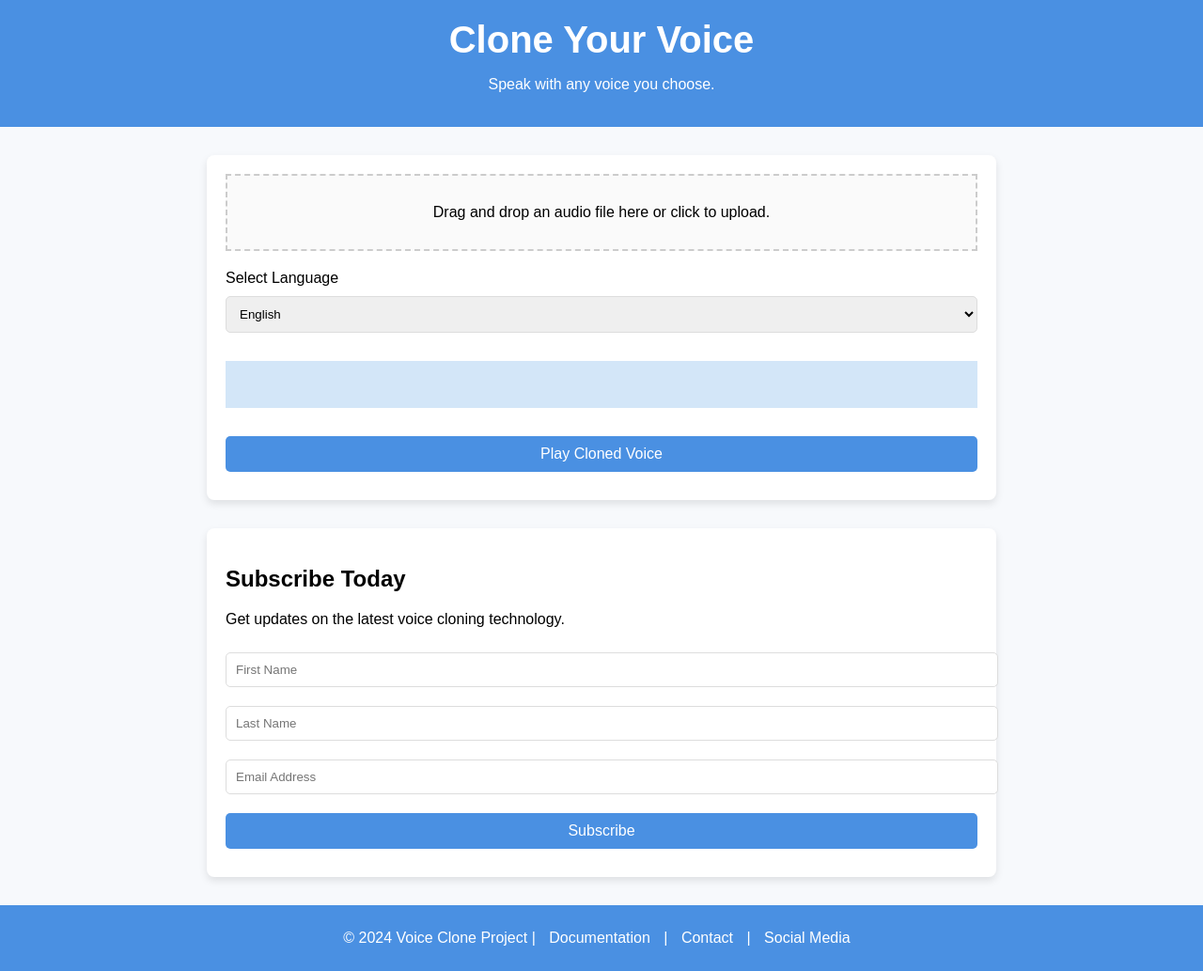
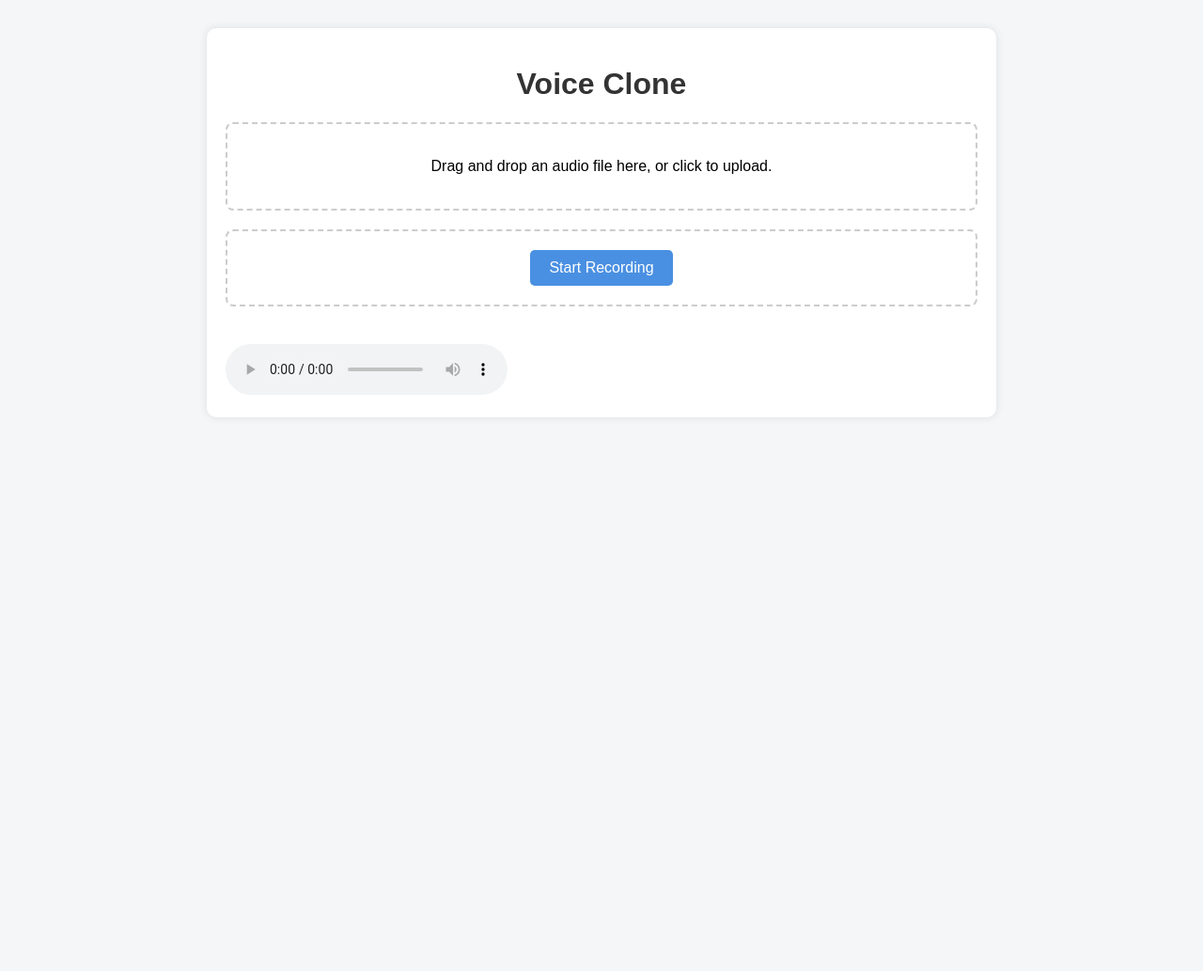
Before and after one commit to steamroller00/steamroller00, a plain HTML site: page index.html in a window 1280 px wide. Shown: the whole page at 94% size. After the commit the page ends 800 px from the top, so only its background shows below. Drawn offline with Linux system fonts and the light colour scheme.

Commit message:
Update index.html

```diff
--- a/index.html
+++ b/index.html
@@ -3,135 +3,122 @@
 <head>
     <meta charset="UTF-8">
     <meta name="viewport" content="width=device-width, initial-scale=1, shrink-to-fit=no">
-    <title>Voice Clone - Clone Your Voice</title>
+    <title>Voice Clone - Upload or Record Audio</title>
     <style>
         body {
             font-family: Arial, sans-serif;
+            background-color: #f4f6f8;
             margin: 0;
             padding: 0;
-            background-color: #f7f9fc;
         }
-
-        header {
-            background-color: #4a90e2;
-            padding: 20px;
-            text-align: center;
-            color: #fff;
-        }
-
-        header h1 {
-            margin: 0;
-            font-size: 2.5rem;
-        }
-
         .container {
             max-width: 800px;
             margin: 30px auto;
             padding: 20px;
             background-color: #fff;
-            box-shadow: 0 4px 8px rgba(0, 0, 0, 0.1);
+            border-radius: 10px;
+            box-shadow: 0 0 10px rgba(0,0,0,0.1);
+        }
+        h1 {
+            text-align: center;
+            color: #333;
+        }
+        .upload-area, .record-area {
+            padding: 20px;
+            border: 2px dashed #ccc;
             border-radius: 8px;
+            text-align: center;
+            margin-bottom: 20px;
         }
-
-        .upload-area {
-            border: 2px dashed #ccc;
-            padding: 30px;
-            text-align: center;
-            cursor: pointer;
-            margin-bottom: 20px;
-            background-color: #fafafa;
-        }
-
-        .upload-area:hover {
+        .upload-area:hover, .record-area:hover {
             background-color: #f0f0f0;
         }
-
-        select, input[type="text"], button {
+        button {
+            padding: 10px 20px;
+            background-color: #4a90e2;
+            color: #fff;
+            border: none;
+            border-radius: 5px;
+            cursor: pointer;
+            font-size: 16px;
+        }
+        button:hover {
+            background-color: #3f7dc3;
+        }
+        .hidden {
+            display: none;
+        }
+        .audio-player {
+            margin-top: 20px;
+        }
+        select, input[type="file"] {
             width: 100%;
             padding: 10px;
             margin: 10px 0;
             border-radius: 5px;
             border: 1px solid #ddd;
         }
-
-        button {
-            background-color: #4a90e2;
-            color: #fff;
-            border: none;
-            font-size: 1rem;
-            cursor: pointer;
-        }
-
-        button:hover {
-            background-color: #3f7dc3;
-        }
-
-        .waveform {
-            width: 100%;
-            height: 50px;
-            background-color: #d3e6f8;
-            margin: 20px 0;
-        }
-
-        footer {
-            text-align: center;
-            padding: 10px;
-            background-color: #4a90e2;
-            color: #fff;
-            margin-top: 20px;
-        }
-
-        .footer-links {
-            color: #fff;
-            text-decoration: none;
-            padding: 0 10px;
-        }
     </style>
 </head>
 <body>
 
-<header>
-    <h1>Clone Your Voice</h1>
-    <p>Speak with any voice you choose.</p>
-</header>
+<div class="container">
+    <h1>Voice Clone</h1>
 
-<div class="container">
+    <!-- File Upload Section -->
     <div class="upload-area" onclick="document.getElementById('fileInput').click();">
-        Drag and drop an audio file here or click to upload.
-    </div>
-    <input type="file" id="fileInput" accept="audio/*" style="display: none;">
-
-    <label for="languageSelect">Select Language</label>
-    <select id="languageSelect">
-        <option value="en">English</option>
-        <option value="zh-cn">中文</option>
-        <option value="es">Español</option>
-    </select>
-
-    <div class="waveform">
-        <!-- Here would be the waveform animation -->
+        <p>Drag and drop an audio file here, or click to upload.</p>
+        <input type="file" id="fileInput" accept="audio/*" class="hidden" onchange="loadFile(event)">
     </div>
 
-    <button onclick="playAudio()">Play Cloned Voice</button>
+    <!-- Recording Section -->
+    <div class="record-area">
+        <button id="startRecord">Start Recording</button>
+        <button id="stopRecord" class="hidden">Stop Recording</button>
+    </div>
+
+    <!-- Audio Player -->
+    <audio id="audioPlayer" class="audio-player" controls></audio>
 </div>
 
-<section class="container">
-    <h2>Subscribe Today</h2>
-    <p>Get updates on the latest voice cloning technology.</p>
-    <input type="text" placeholder="First Name">
-    <input type="text" placeholder="Last Name">
-    <input type="text" placeholder="Email Address">
-    <button type="submit">Subscribe</button>
-</section>
+<script>
+    let mediaRecorder;
+    let audioChunks = [];
+    const startRecordButton = document.getElementById('startRecord');
+    const stopRecordButton = document.getElementById('stopRecord');
+    const audioPlayer = document.getElementById('audioPlayer');
 
-<footer>
-    <p>&copy; 2024 Voice Clone Project | <a href="#" class="footer-links">Documentation</a> | <a href="#" class="footer-links">Contact</a> | <a href="#" class="footer-links">Social Media</a></p>
-</footer>
+    // File Upload Handler
+    function loadFile(event) {
+        const file = event.target.files[0];
+        const url = URL.createObjectURL(file);
+        audioPlayer.src = url;
+    }
 
-<script>
-    function playAudio() {
-        alert('This would play the cloned audio');
-    }
+    // Start Recording
+    startRecordButton.addEventListener('click', () => {
+        navigator.mediaDevices.getUserMedia({ audio: true }).then(stream => {
+            mediaRecorder = new MediaRecorder(stream);
+            mediaRecorder.start();
+            audioChunks = [];
+            mediaRecorder.ondataavailable = e => audioChunks.push(e.data);
+            mediaRecorder.onstop = () => {
+                const audioBlob = new Blob(audioChunks, { type: 'audio/wav' });
+                const audioUrl = URL.createObjectURL(audioBlob);
+                audioPlayer.src = audioUrl;
+                audioPlayer.classList.remove('hidden');
+            };
+            startRecordButton.classList.add('hidden');
+            stopRecordButton.classList.remove('hidden');
+        }).catch(err => console.error("Microphone access denied!", err));
+    });
+
+    // Stop Recording
+    stopRecordButton.addEventListener('click', () => {
+        mediaRecorder.stop();
+        startRecordButton.classList.remove('hidden');
+        stopRecordButton.classList.add('hidden');
+    });
 </script>
 
 </body>
```
